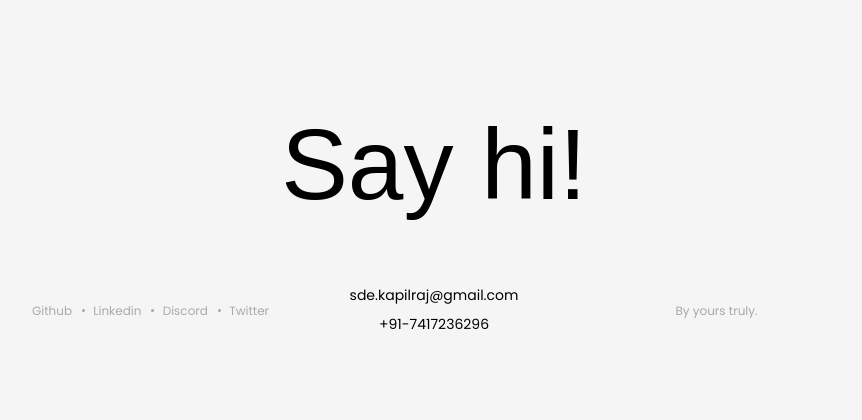
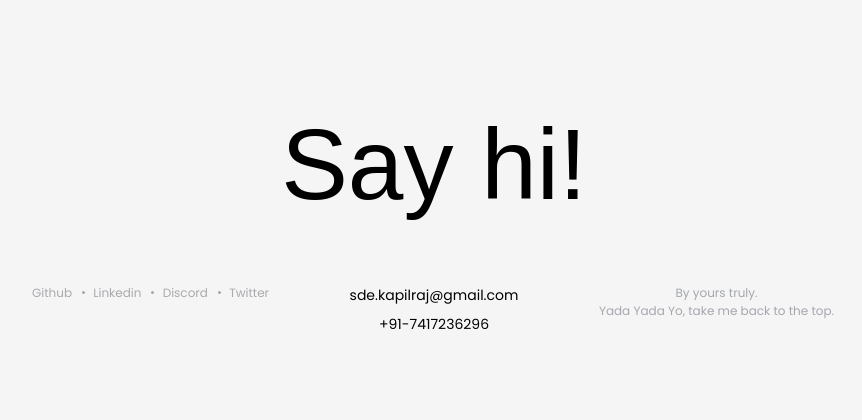
Before and after one commit to init-fun/project2, a Django app: template blog/templates/blog/post/list.html in a window 1280 px wide. Shown: the part 1977-2397 px from the top of the page, without its empty margins (256-1118 px from the left). Run offline with Django 3.2, Linux system fonts and the light colour scheme; the template is opened without the code that fills it, so the values that code supplies are empty; some libraries are stand-ins or nearby versions; some web fonts are replaced.

Commit message:
bug fixes

```diff
--- a/blog/templates/blog/base.html
+++ b/blog/templates/blog/base.html
@@ -331,7 +331,8 @@
                                     </ul>
                                 </div>
                                 <div class="col-sm-6">
-                                    By yours truly.
+                                    By yours truly.<br>
+                                    Yada Yada Yo, take me back to the top.
 
                                 </div>
 
```
